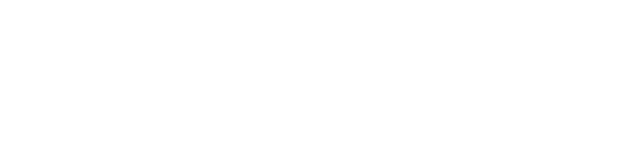
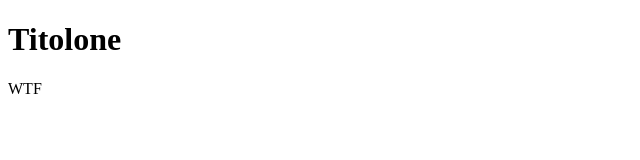
Before and after one commit to luciamazzanti/TechWriting, a plain HTML site: page index.html in a window 1280 px wide. Shown: the whole page, without its empty margins (0-640 px from the left). Drawn offline with Linux system fonts and the light colour scheme.

Commit message:
modified:   index.html

```diff
--- a/index.html
+++ b/index.html
@@ -6,6 +6,7 @@
     <title>Document</title>
 </head>
 <body>
-
+    <h1>Titolone</h1>
+    <p>WTF</p>
 </body>
 </html>
```
